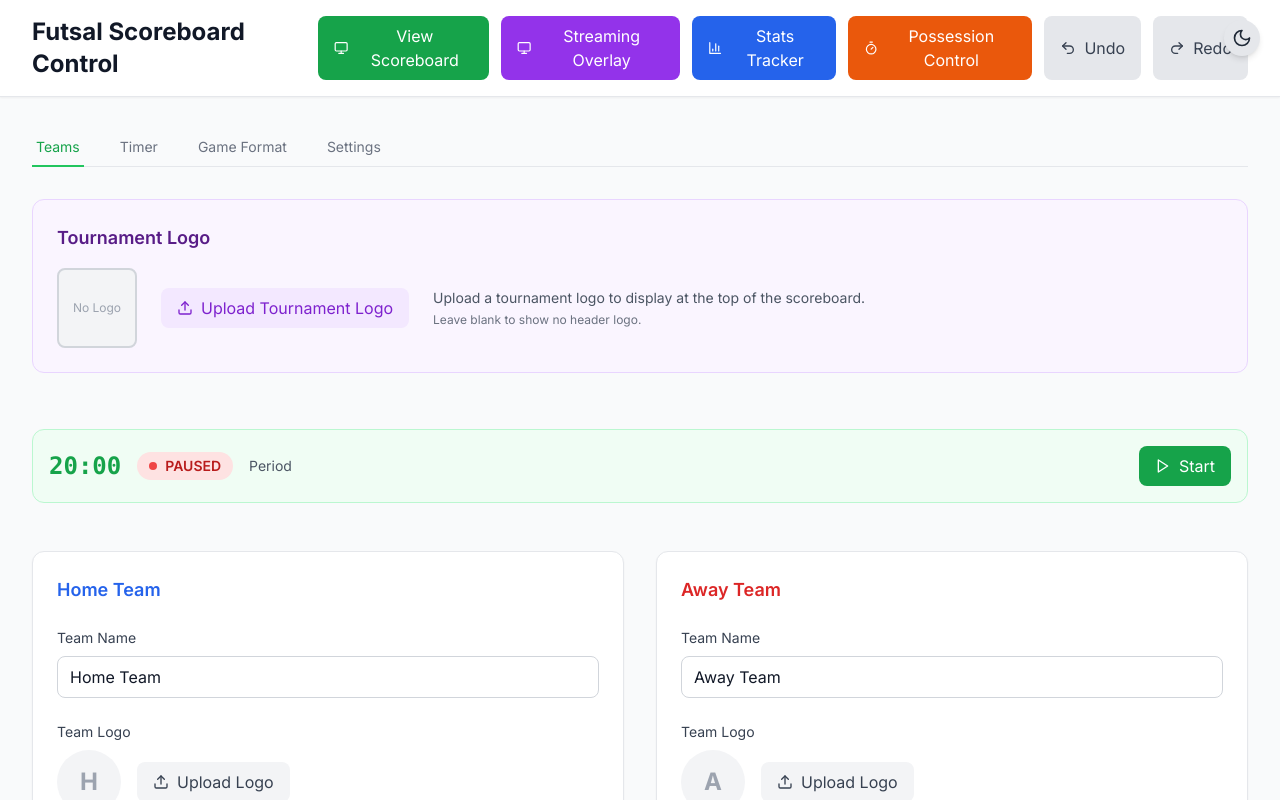
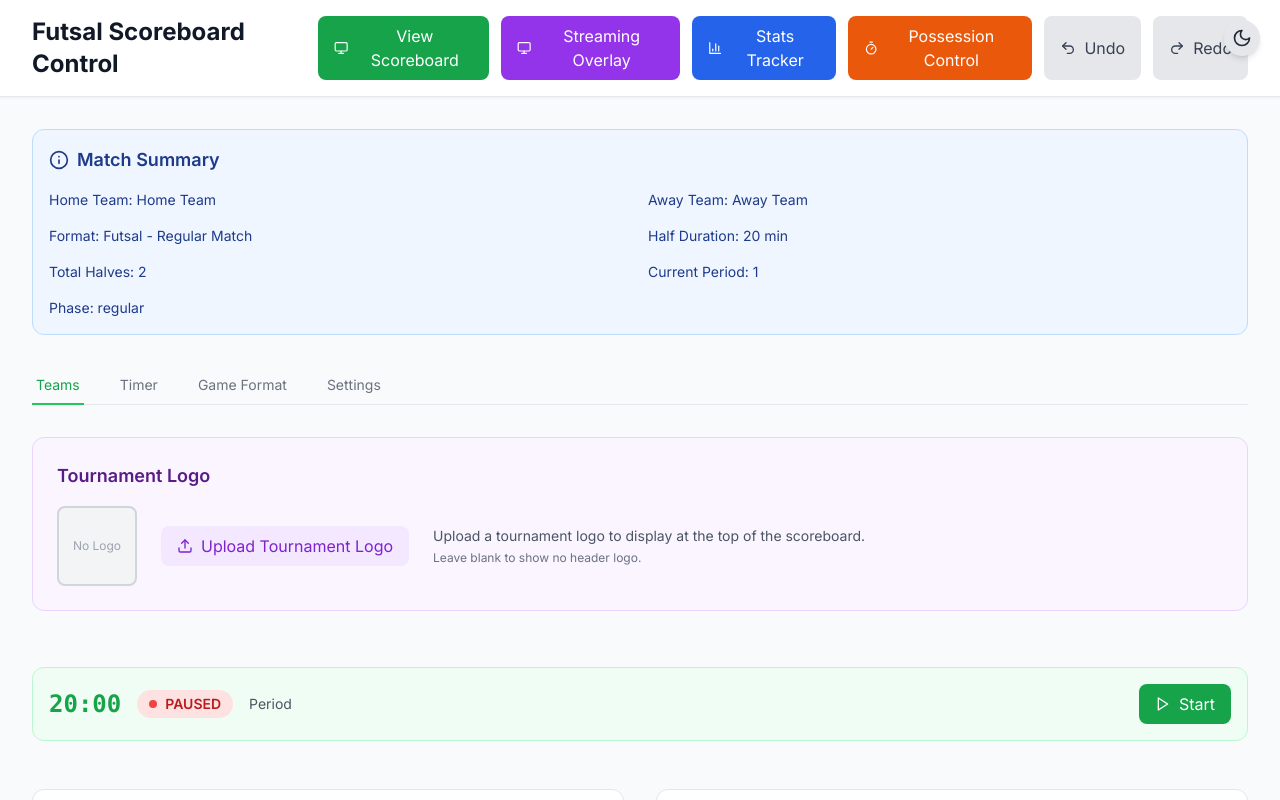
Before and after one commit to yaseen-naseer/futsal, a React (Vite) app: page /dashboard in a window 1280 px wide. Shown: the top 800 px of the page. Built offline with nearby package versions, Linux system fonts and the light colour scheme.

Commit message:
feat: add match summary component

```diff
--- a/src/components/Dashboard.tsx
+++ b/src/components/Dashboard.tsx
@@ -4,6 +4,7 @@ import { ExternalControlInfo } from './ExternalControlInfo';
 import { GamePresetSelector } from './GamePresetSelector';
 import { getHalfName } from '../utils/gamePresets';
 import { ConfirmModal } from './ConfirmModal';
+import { MatchSummary } from './MatchSummary';
 import {
   Play,
   Pause,
@@ -257,6 +258,7 @@ export const Dashboard: React.FC<DashboardProps> = ({
       </div>
 
       <div className="max-w-7xl mx-auto px-4 sm:px-6 lg:px-8 py-8">
+        <MatchSummary gameState={gameState} />
         {/* Navigation Tabs */}
         <div className="mb-8">
           <div className="border-b border-gray-200">
--- /dev/null
+++ b/src/components/MatchSummary.tsx
@@ -0,0 +1,55 @@
+import React from 'react';
+import { GameState } from '../types';
+import { Info } from 'lucide-react';
+
+interface MatchSummaryProps {
+  gameState: GameState;
+}
+
+export const MatchSummary: React.FC<MatchSummaryProps> = ({ gameState }) => {
+  const { homeTeam, awayTeam, gamePreset, half, matchPhase } = gameState;
+
+  return (
+    <div className="bg-blue-50 dark:bg-blue-900 rounded-xl border border-blue-200 dark:border-blue-700 p-4 mb-8">
+      <h3 className="text-lg font-semibold text-blue-900 dark:text-blue-100 mb-4 flex items-center gap-2">
+        <Info className="w-5 h-5" />
+        Match Summary
+      </h3>
+      <div className="grid grid-cols-1 md:grid-cols-2 gap-4 text-sm text-blue-900 dark:text-blue-100">
+        <div>
+          <span className="font-medium">Home Team:</span> {homeTeam.name}
+        </div>
+        <div>
+          <span className="font-medium">Away Team:</span> {awayTeam.name}
+        </div>
+        <div>
+          <span className="font-medium">Format:</span> {gamePreset.name}
+        </div>
+        <div>
+          <span className="font-medium">Half Duration:</span> {gamePreset.halfDuration} min
+        </div>
+        <div>
+          <span className="font-medium">Total Halves:</span> {gamePreset.totalHalves}
+        </div>
+        {gamePreset.hasExtraTime && (
+          <div>
+            <span className="font-medium">Extra Time:</span> {gamePreset.extraTimeDuration} min halves
+          </div>
+        )}
+        {gamePreset.hasPenalties && (
+          <div>
+            <span className="font-medium">Penalties:</span> Yes
+          </div>
+        )}
+        <div>
+          <span className="font-medium">Current Period:</span> {half}
+        </div>
+        <div>
+          <span className="font-medium">Phase:</span> {matchPhase}
+        </div>
+      </div>
+    </div>
+  );
+};
+
+export default MatchSummary;
```
